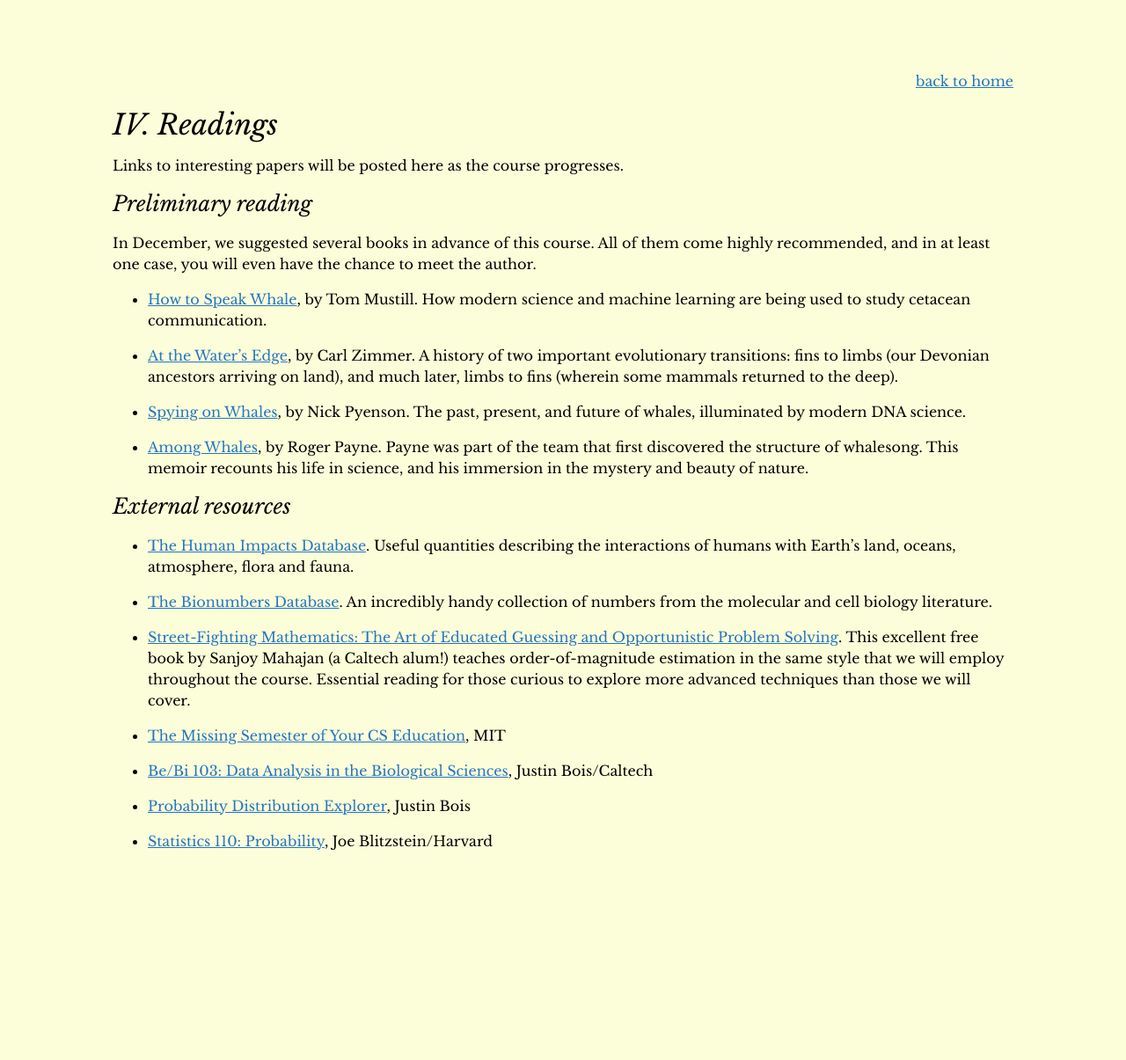
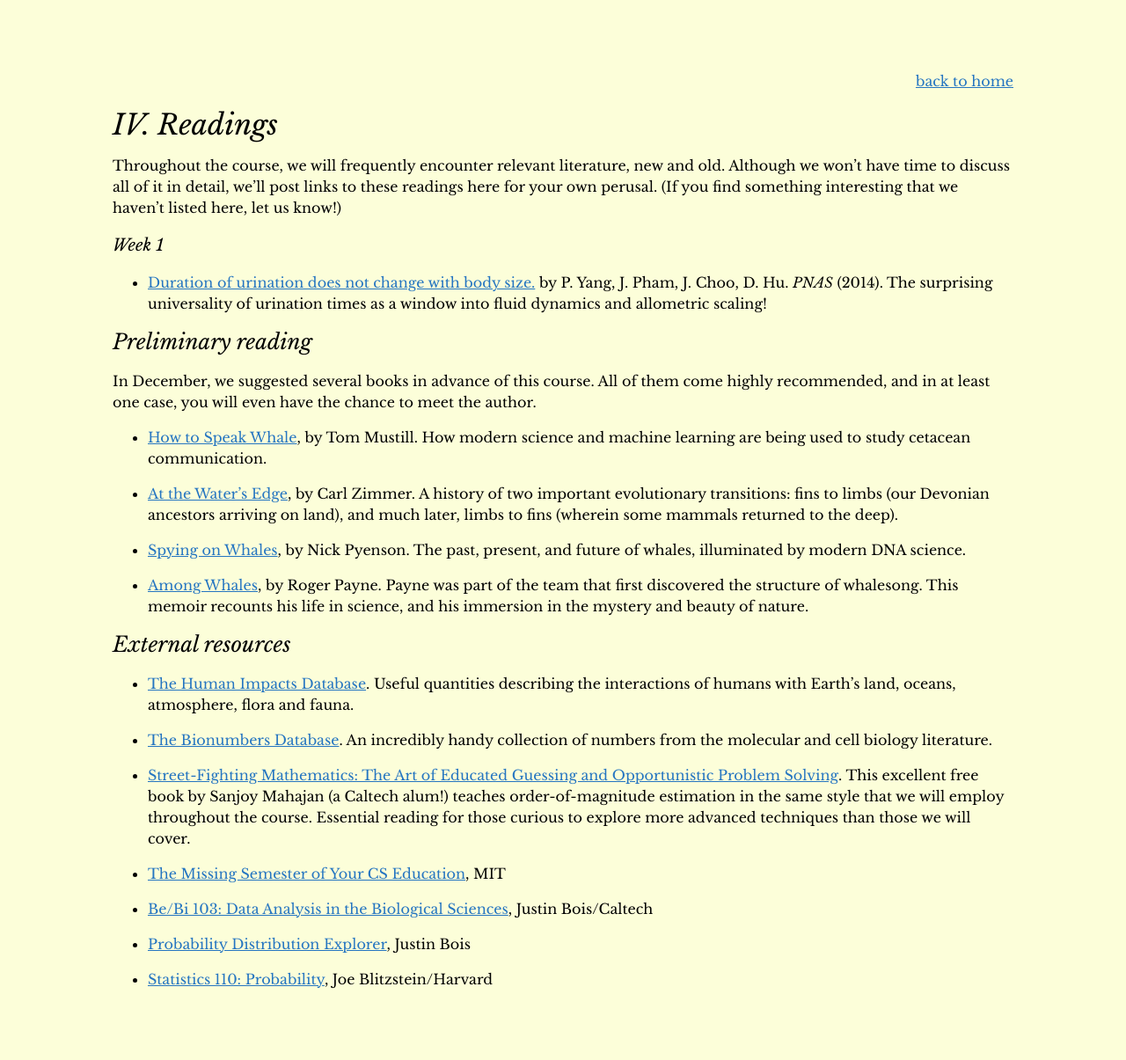
Before and after one commit to RPGroup-PBoC/whale, a Jekyll site: the page built from readings.md, in a window 1280 px wide. Shown: the whole page at 88% size. Built offline with Jekyll 4.4.1, drawn with Linux system fonts in a browser that asks for light colours; before the commit the page ends 1048 px from its top, so only the background shows below that.

Commit message:
fix reading template too

```diff
--- a/readings.md
+++ b/readings.md
@@ -5,9 +5,11 @@ title: Readings
 
 # IV. Readings
 
-Links to interesting papers will be posted here as the course progresses.
+Throughout the course, we will frequently encounter relevant literature, new and old.
+Although we won't have time to discuss all of it in detail, we'll post links to these readings here for your own perusal.
+(If you find something interesting that we haven't listed here, let us know!)
 
-<!-- {% assign readings = site.data.papers %}
+{% assign readings = site.data.papers %}
 
 {% for day in readings %}
 
@@ -15,14 +17,14 @@ Links to interesting papers will be posted here as the course progresses.
 
 {% for p in day[1] %}
 {% if p.link != None %}
-[{{ p.title }}]({{ p.link }}) by {{ p.author }} *{{ p.journal }}* ({{ p.year }}). {{ p.description }}
+* [{{ p.title }}]({{ p.link }}) by {{ p.author }} *{{ p.journal }}* ({{ p.year }}). {{ p.description }}
 {% elsif p.PDF != None %}
-[{{ p.title }}]({{ site.baseurl }}/papers/{{ p.PDF }}) by {{ p.author }} *{{ p.journal }}* ({{ p.year }}). {{ p.description }}
+* [{{ p.title }}]({{ site.baseurl }}/papers/{{ p.PDF }}) by {{ p.author }} *{{ p.journal }}* ({{ p.year }}). {{ p.description }}
 {% else %}
-{{p.title}} by {{ p.author }} *{{ p.journal }}* ({{ p.year }}). {{ p.description }}
+* {{p.title}} by {{ p.author }} *{{ p.journal }}* ({{ p.year }}). {{ p.description }}
 {% endif %}
 {% endfor %}
-{% endfor %} -->
+{% endfor %}
 
 ## Preliminary reading
 
```
